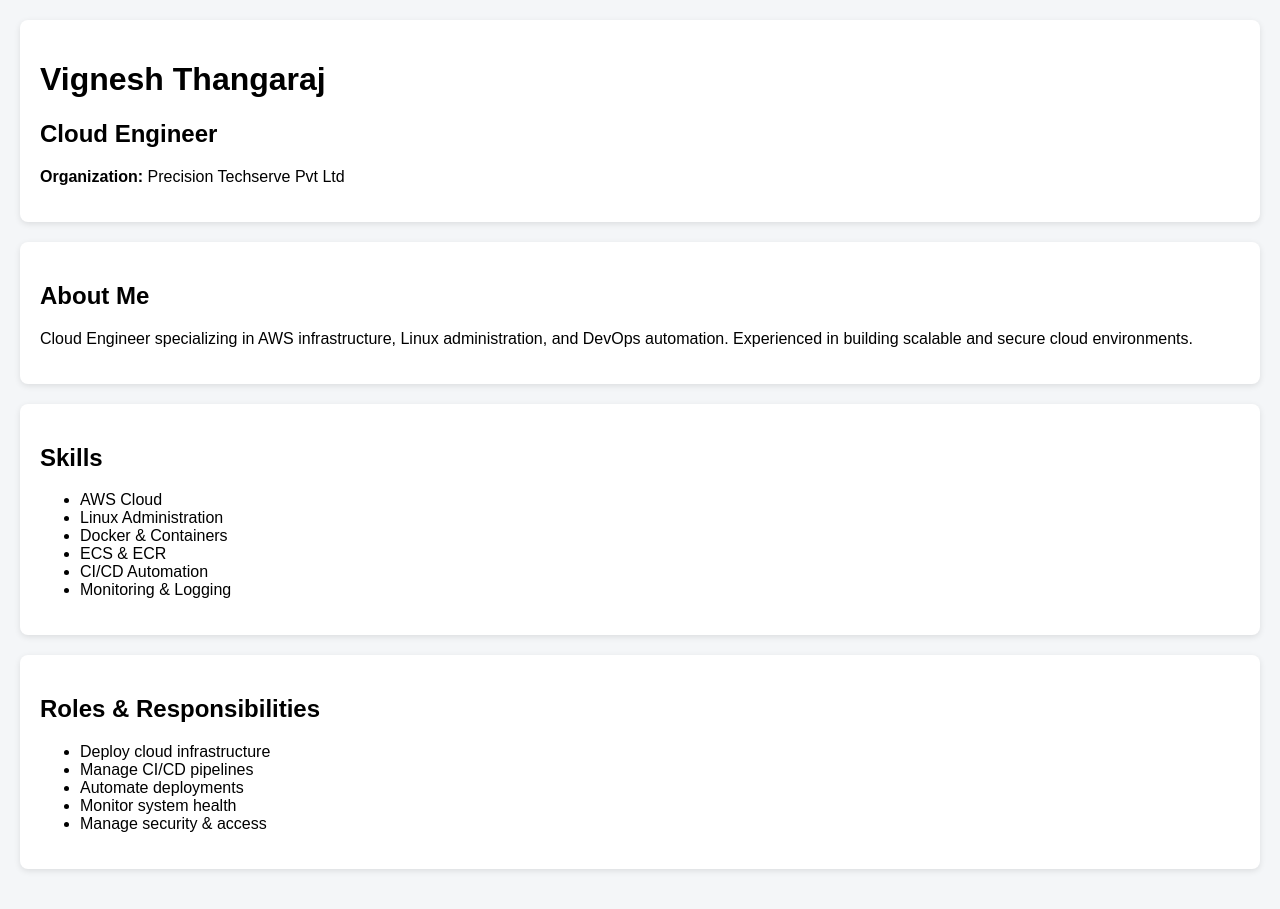
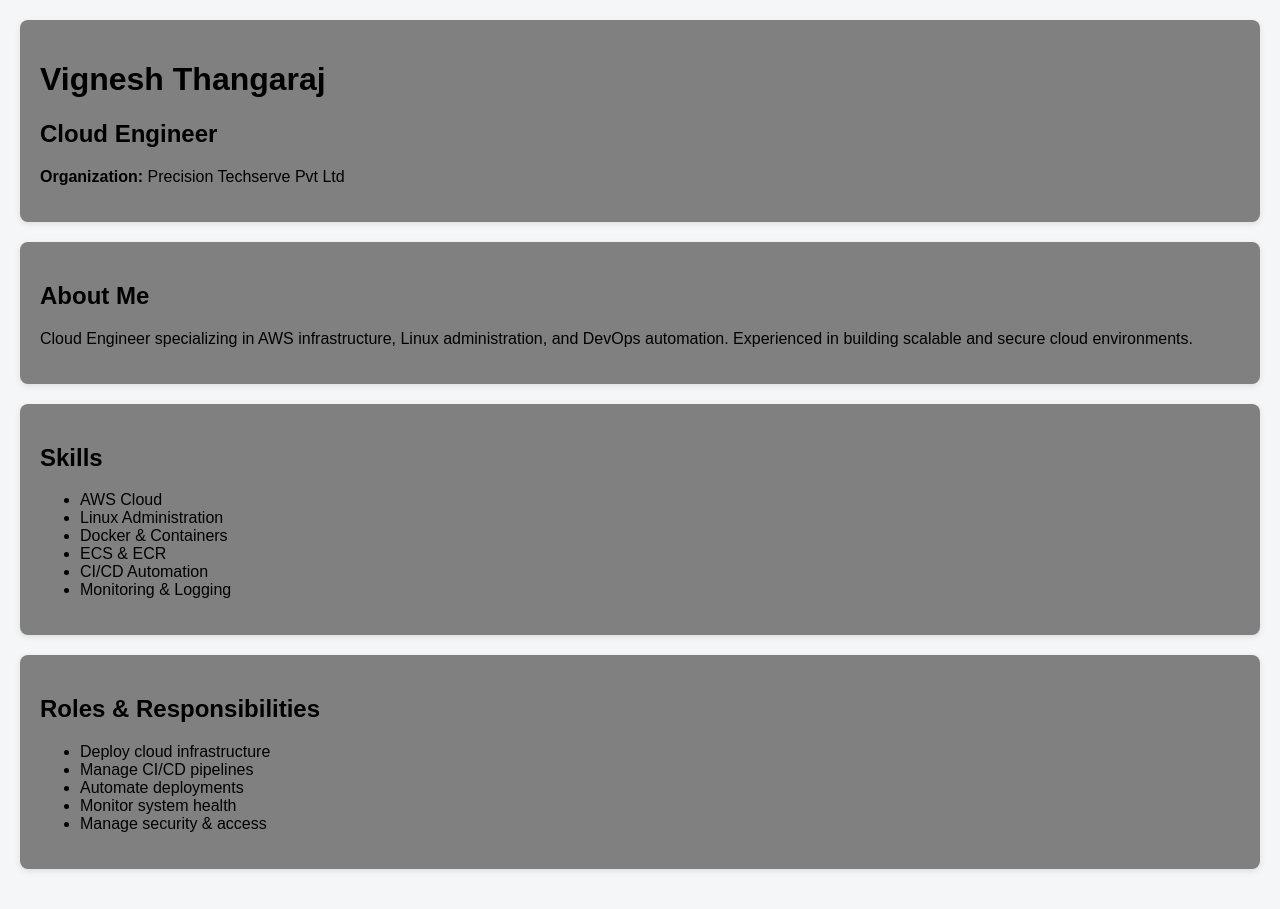
Before and after one commit to vignesh282620/ecs-ecommerce-app, a Flask app: page / in a window 1280 px wide. Run offline with Flask 3, Linux system fonts and the light colour scheme.

Commit message:
changing colour and designation

```diff
--- a/templates/index.html
+++ b/templates/index.html
@@ -1,7 +1,7 @@
 <!DOCTYPE html>
 <html>
 <head>
-    <title>Vignesh Thangaraj | Cloud Engineer</title>
+    <title>Vignesh Thangaraj | Cloud Engineer | Linux | DevOps</title>
     <style>
         body {
             font-family: Arial;
@@ -10,7 +10,7 @@
             padding: 20px;
         }
         .card {
-            background: white;
+            background: grey;
             padding: 20px;
             margin-bottom: 20px;
             border-radius: 8px;
```
